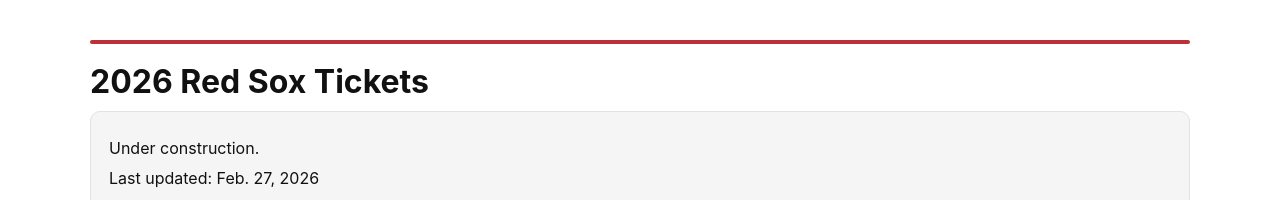
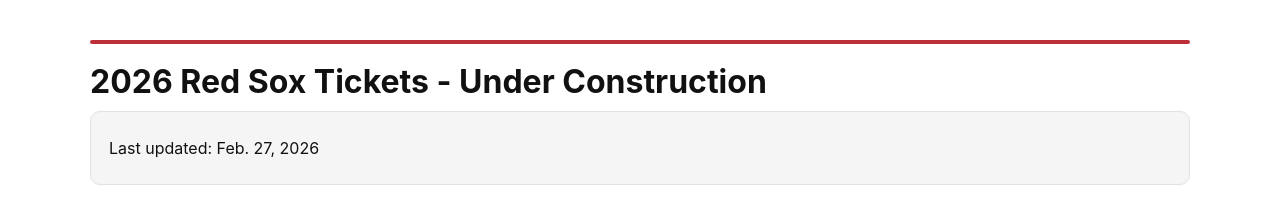
Before and after one commit to sameer-ohri/sameer-ohri.github.io, a plain HTML site: page red_sox_tickets/index.html in a window 1280 px wide. Shown: the top 200 px of the page. Drawn offline with Linux system fonts and the light colour scheme.

Commit message:
Update index.html

```diff
--- a/red_sox_tickets/index.html
+++ b/red_sox_tickets/index.html
@@ -83,10 +83,9 @@
     <!-- Red Sox accent bar -->
     <div style="height:4px; background:#BD3039; border-radius:2px; margin-bottom:18px;"></div>
 
-    <h1>2026 Red Sox Tickets</h1>
+    <h1>2026 Red Sox Tickets - Under Construction</h1>
 
     <div class="info-box">
-      <p>Under construction.</p>
       <p>Last updated: Feb. 27, 2026</p>
     </div>
 
```
